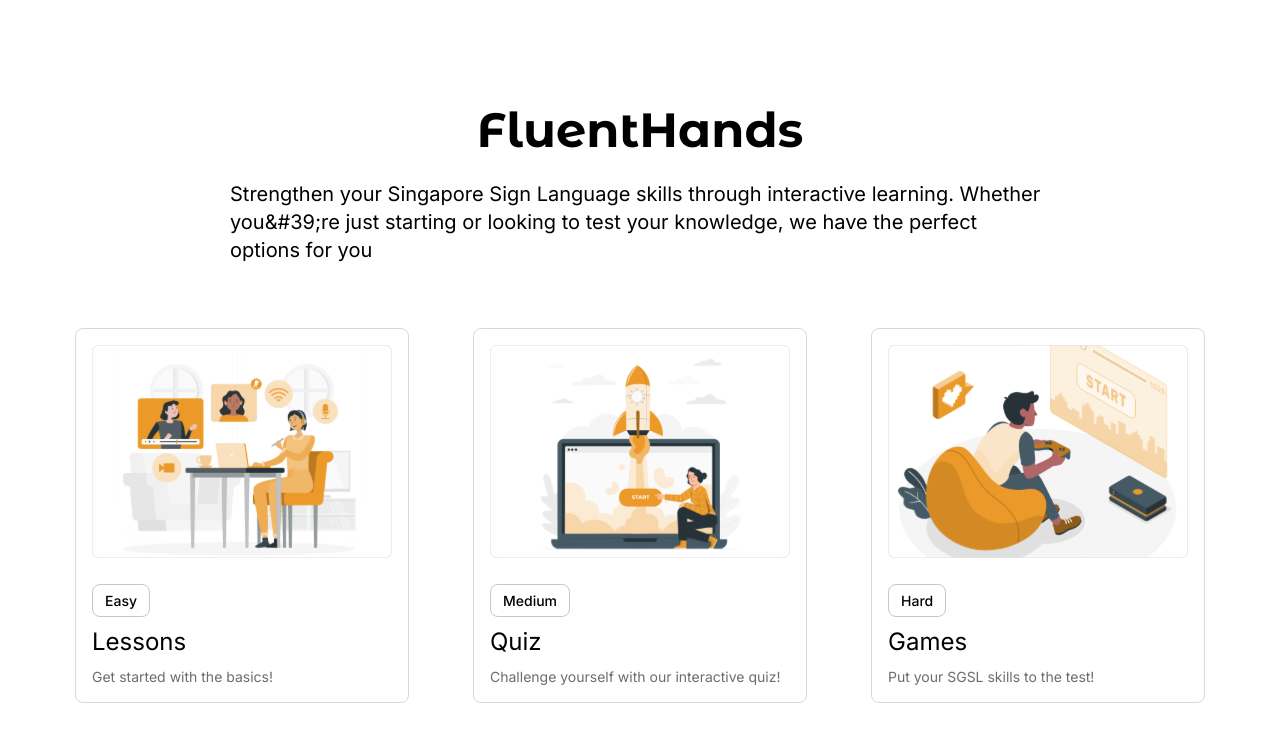
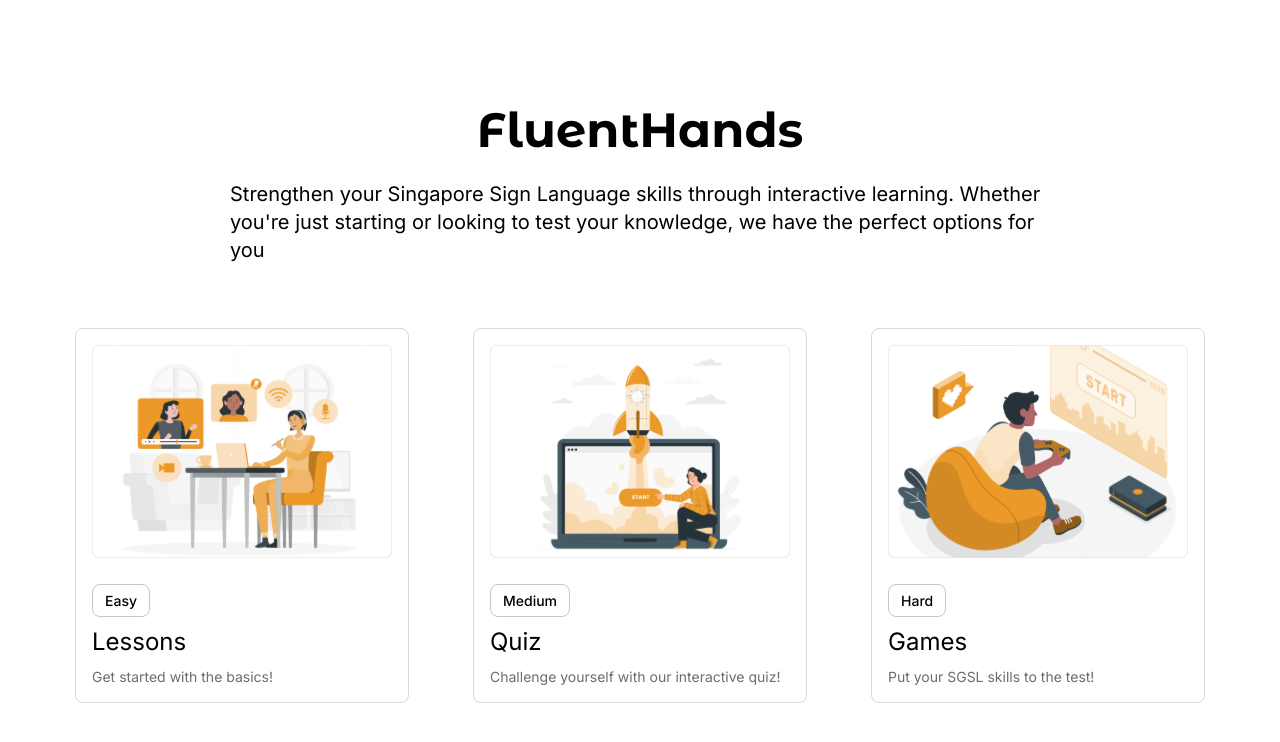
Before and after one commit to bettersg/FluentHands, a React (Vite) app: page / in a window 1280 px wide. Shown: the top 742 px of the page. Built offline with nearby package versions, Linux system fonts and the light colour scheme.

Commit message:
Amended escape character in homepage

```diff
--- a/src/pages/home.jsx
+++ b/src/pages/home.jsx
@@ -4,7 +4,7 @@ import styles from './home.module.css';
 
 export default function Home() {
     const navigate = useNavigate()
-    const heroDescText = 'Strengthen your Singapore Sign Language skills through interactive learning. Whether you&#39;re just starting or looking to test your knowledge, we have the perfect options for you'
+    const heroDescText = "Strengthen your Singapore Sign Language skills through interactive learning. Whether you're just starting or looking to test your knowledge, we have the perfect options for you"
     const cardContents = [
         {
             src: './lessons.svg',
```
